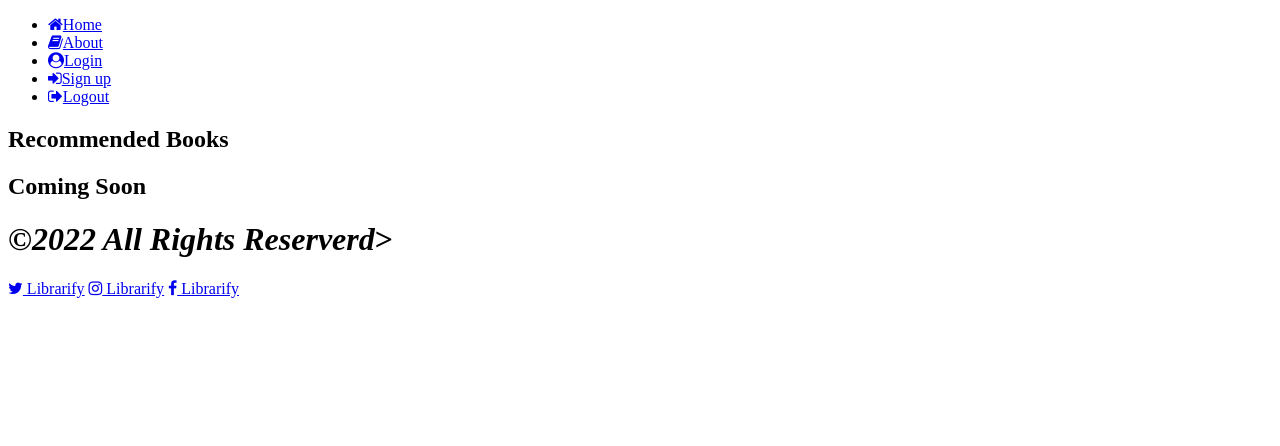
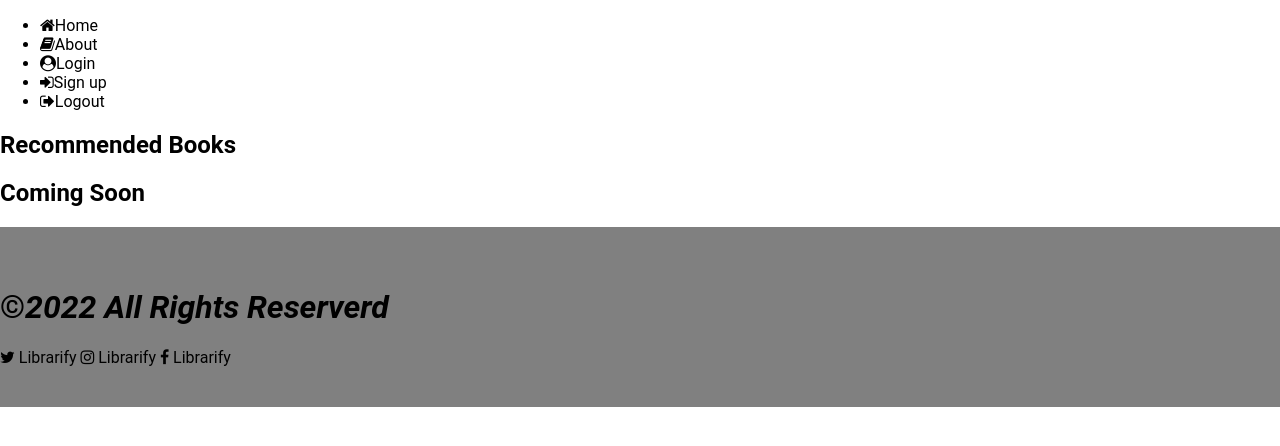
Before and after one commit to Sodiq179/LIBRARIFY, a PHP site: page /userPage.html in a window 1280 px wide. Shown: the top 446 px of the page. Run offline with PHP 8.4, Linux system fonts and the light colour scheme.

Commit message:
user_page

```diff
--- a/frontend/landing_page.css
+++ b/frontend/landing_page.css
@@ -56,9 +56,9 @@ p {
     line-height: 30px;
 }
 b {
-	background-color: rgba(0, 0, 254, 0.1);
+	background-color: rgba(0, 0, 254, 0.3);
     font-size: 30px;
-    color: rgb(196, 195, 195)
+    color: rgb(218, 235, 122)
 }
 
 header {
@@ -147,6 +147,7 @@ header {
 
 .lifetxt{
     width: 60%;
+    text-size-adjust:inherit ;
     flex-basis: 70%;
 }
 .mag_content {
--- a/frontend/userPage.css
+++ b/frontend/userPage.css
@@ -1,6 +1,6 @@
 body {
     text-align:justify ;
-    background-color: white;
+    background-color: rgb(255, 255, 255);
     margin: auto;
     font-family: Roboto,Arial,Helvetica,sans-serif;
 
@@ -28,5 +28,7 @@ a {
 
 
 footer {
-    position: bottom;
+    background-color: grey;
+    padding: 40px 0;
+    height: 30%;
 }
--- a/frontend/userPage.html
+++ b/frontend/userPage.html
@@ -6,7 +6,7 @@
         <meta name="viewport" content="width=device-width, initial-scale=1.0">
         <title>Librarify</title>
         <link rel="shortcut_icon" type="image" href="images/book.png">
-        <link rel="stylesheet" type="txt/css" href="./styles/userPage.css">
+        <link rel="stylesheet" type="text/css" href="userPage.css">
         <link rel="stylesheet" href="https://cdnjs.cloudflare.com/ajax/libs/font-awesome/4.7.0/css/font-awesome.min.css">
     </head>
     <body>
@@ -41,10 +41,11 @@
                 <h2>Coming Soon</h2>
             </div>
         </section>
+    </body>
     <footer>
         <div class="container">
             <div class="fut">
-                    <h1 class="fut_h1">&copy;<em>2022 All Rights Reserverd</em>></h1>
+                <h1 class="fut_h1">&copy;<em>2022 All Rights Reserverd</em></h1>
                 <div class="footerIcons">
                     <a href="#"><i class="fa fa-twitter"></i> Librarify</a>
                     <a href="#"><i class="fa fa-instagram"></i> Librarify</a>
@@ -53,5 +54,4 @@
             </div>
         </div>
     </footer>
-    </body>
 </html>
```
Lines whose indentation alone changed are shown as unchanged.
